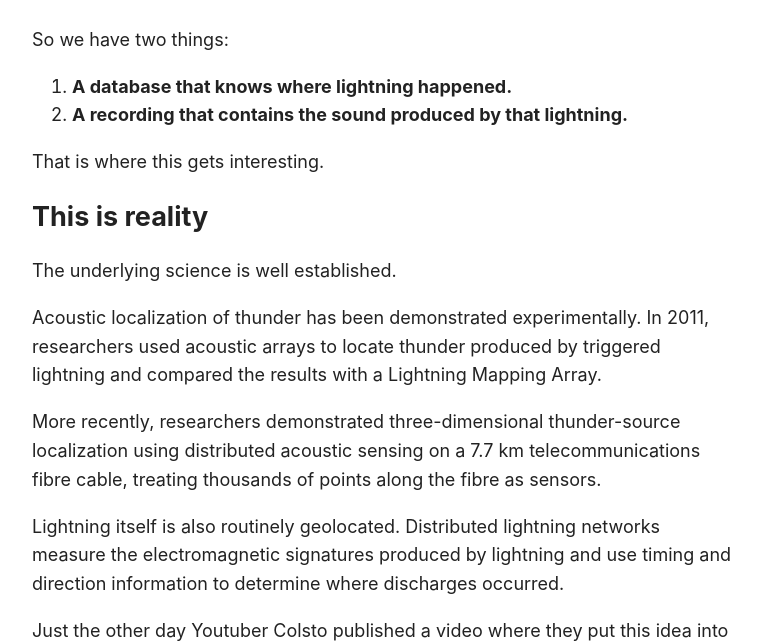
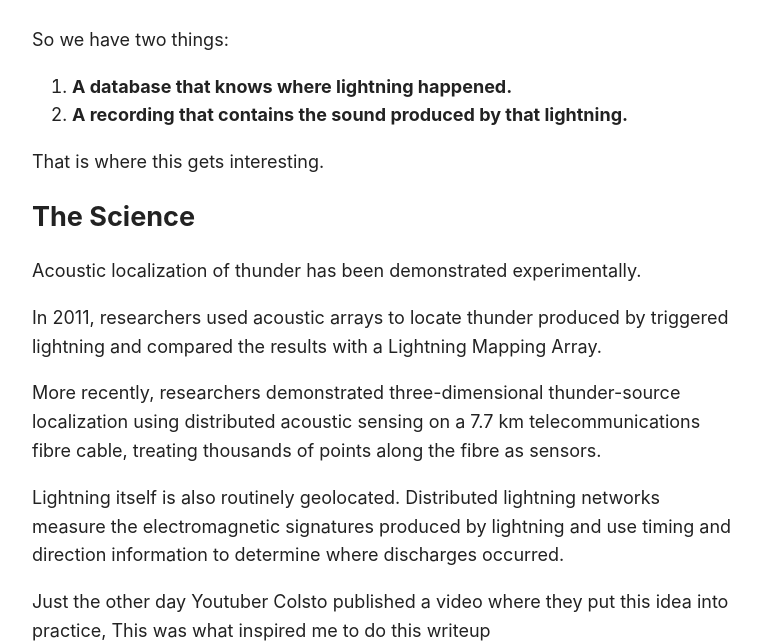
Before and after one commit to benvandw/benvandw.github.io, a Jekyll site: the page built from tinfoil/tracked-by-thunder.md, in a window 1280 px wide and 1400 px high, scrolled down 904 px, cut to the strip 0-644 px from the top of the window. Shown: the whole strip, without its empty margins (258-1019 px from the left). Built offline with Jekyll 4.4.1, drawn with Linux system fonts in a browser that asks for light colours; some of the changed text lies outside the part shown.

Commit message:
Revise content and headings in tracked-by-thunder.md
Updated sections to improve clarity and consistency in the document. Changed headings and rephrased sentences for better readability.

```diff
--- a/tinfoil/tracked-by-thunder.md
+++ b/tinfoil/tracked-by-thunder.md
@@ -35,11 +35,11 @@ So we have two things:
 
 That is where this gets interesting.
 
-## This is reality
+## The Science
 
-The underlying science is well established.
+Acoustic localization of thunder has been demonstrated experimentally.
 
-Acoustic localization of thunder has been demonstrated experimentally. In 2011, researchers used acoustic arrays to locate thunder produced by triggered lightning and compared the results with a Lightning Mapping Array.
+In 2011, researchers used acoustic arrays to locate thunder produced by triggered lightning and compared the results with a Lightning Mapping Array.
 
 More recently, researchers demonstrated three-dimensional thunder-source localization using distributed acoustic sensing on a 7.7 km telecommunications fibre cable, treating thousands of points along the fibre as sensors.
 
@@ -72,10 +70,10 @@ Real-world accuracy depends on things such as:
 ## Tinfoil rating
 
 **4/5 — Uncomfortable**
+Not a great feeling to come out of a video with considering how much we already have to think before we post.
 
 The individual components are established scientific techniques.
 
-The interesting security leap is combining them.
 Sometimes the information you leak is something that happened around you.
 
 Check out the original video from Colsto where they unpack a bit more of the science and did the Mahi to establish a proof of concept
@@ -93,8 +91,8 @@ Check out the original video from Colsto where they unpack a bit more of the sci
 
 ## Further Reading
 For more unbeliveable things people on the internet have done, check in for the next episode or have a look at these famous examples
-[The time 4Chan found a flag using Aircraft trails in the sky](https://brobible.com/life/article/shia-labeouf-he-will-not-divide-us-flag-4chan/)
-[HDMI Cables radiating whats on your screen](https://www.pcworld.com/article/2413156/hackers-can-wirelessly-watch-your-screen-via-hdmi-radiation.html)
+- [The time 4Chan found a flag using Aircraft trails in the sky](https://brobible.com/life/article/shia-labeouf-he-will-not-divide-us-flag-4chan/)
+- [HDMI Cables radiating whats on your screen](https://www.pcworld.com/article/2413156/hackers-can-wirelessly-watch-your-screen-via-hdmi-radiation.html)
 - Arechiga, R. O., Johnson, J. B., Edens, H. E., Thomas, R. J., & Rison, W. (2011). *Acoustic localization of triggered lightning*. Journal of Geophysical Research: Atmospheres. https://doi.org/10.1029/2010JD015248
 - Hong, H., Wang, B., Lu, G., Li, X., et al. (2024). *Tracking Lightning Through 3D Thunder Source Location With Distributed Acoustic Sensing*. Journal of Geophysical Research: Atmospheres. https://doi.org/10.1029/2023JD038882
 - Blitzortung / LightningMaps documentation: https://docs.lightningmaps.org/general/
```
Also changed, not shown: other parts of tinfoil/tracked-by-thunder.md (+1 -3 lines).
